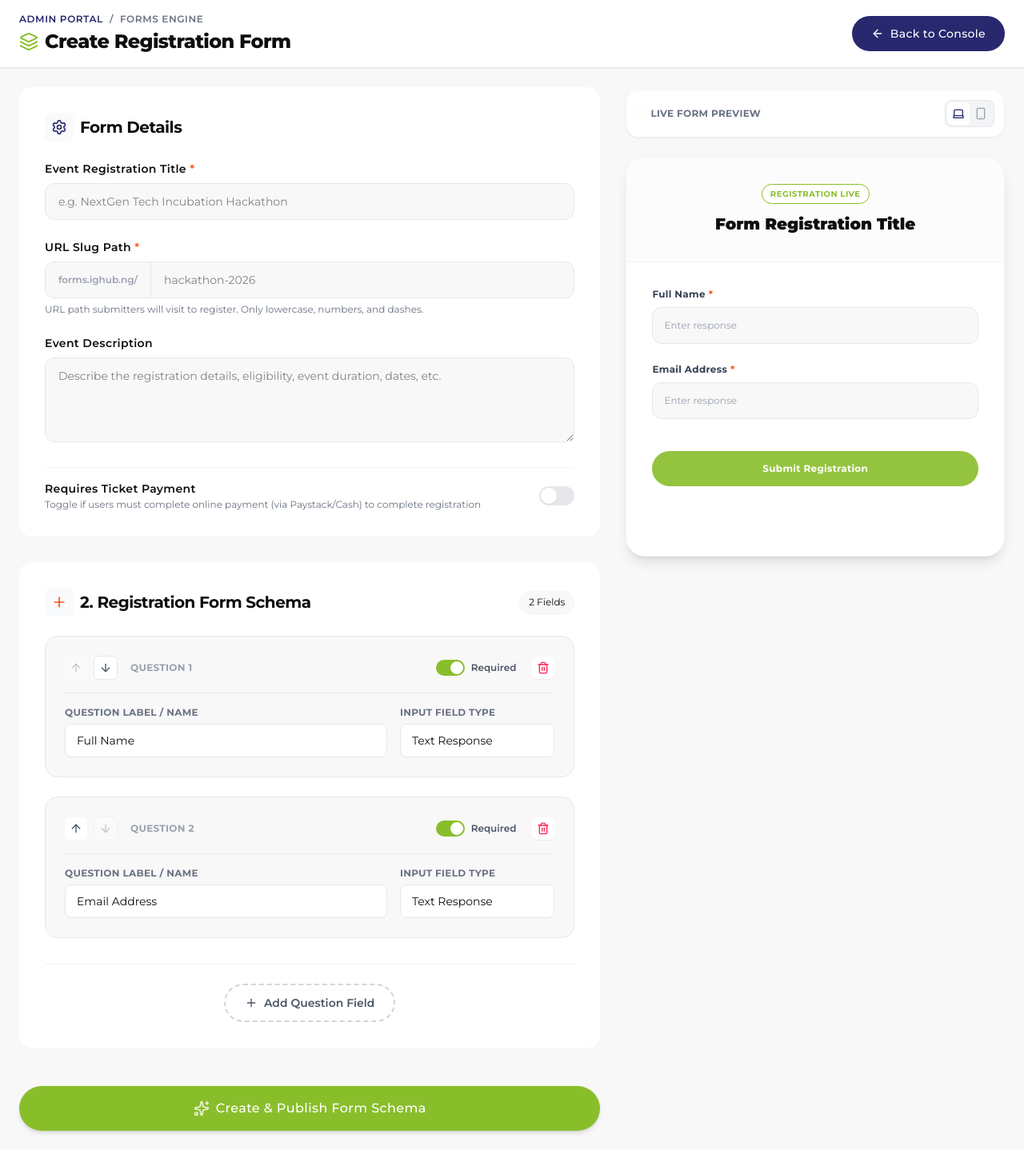
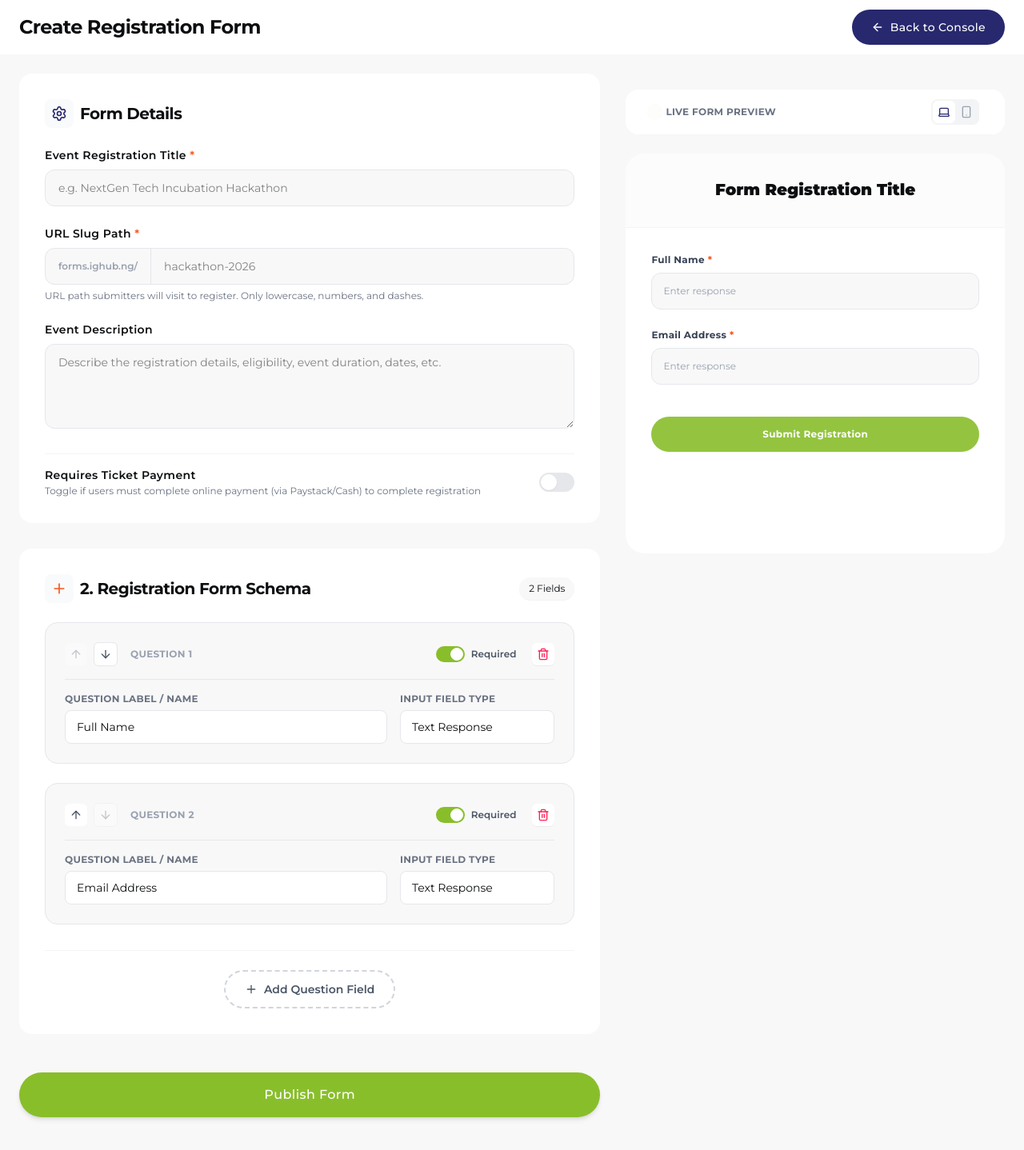
Before and after one commit to dev-emmy001/ighub-forms, a Next.js app: page /admin/create in a window 1280 px wide. Shown: the whole page at 80% size. Built offline with nearby package versions, Linux system fonts and the light colour scheme.

Commit message:
form creation page  ui adj

```diff
--- a/app/(admin)/admin/create/page.tsx
+++ b/app/(admin)/admin/create/page.tsx
@@ -358,16 +358,10 @@ export default function CreateFormPage() {
     return (
         <main className="min-h-screen bg-ighub-light text-ighub-black flex flex-col">
             {/* Header Area */}
-            <header className="border-b border-gray-200 bg-white sticky top-0 z-30 px-6 py-4 shadow-xs">
+            <header className="bg-white sticky top-0 z-30 px-6 py-3">
                 <div className="max-w-7xl mx-auto flex flex-col sm:flex-row justify-between items-start sm:items-center gap-4">
                     <div>
-                        <div className="flex items-center gap-2 text-xs font-semibold uppercase tracking-wider text-gray-500 mb-1">
-                            <span className="text-ighub-purple">Admin Portal</span>
-                            <span>/</span>
-                            <span>Forms Engine</span>
-                        </div>
-                        <h1 className="text-2xl font-extrabold tracking-tight text-ighub-black flex items-center gap-2">
-                            <Layers className="w-6 h-6 text-ighub-green" />
+                        <h1 className="text-2xl font-bold tracking-tight text-ighub-black flex items-center gap-2">
                             Create Registration Form
                         </h1>
                     </div>
@@ -791,12 +785,11 @@ export default function CreateFormPage() {
                                 {isSubmitting ? (
                                     <>
                                         <Loader2 className="w-5 h-5 animate-spin" />
-                                        Publishing to Supabase...
+                                        Publishing...
                                     </>
                                 ) : (
                                     <>
-                                        <Sparkles className="w-5 h-5 text-white animate-pulse" />
-                                        Create & Publish Form Schema
+                                        Publish Form
                                     </>
                                 )}
                             </Button>
@@ -809,7 +802,7 @@ export default function CreateFormPage() {
                     <div className="sticky top-28 space-y-6">
 
                         {/* Device & Controls Bar */}
-                        <div className="bg-white p-3 rounded-2xl border border-gray-100 shadow-xs flex justify-between items-center">
+                        <div className="bg-white p-3 px-8 rounded-2xl flex justify-between items-center">
                             <div className="flex items-center gap-2">
                                 <div className="w-2.5 h-2.5 rounded-full bg-ighub-green animate-ping"></div>
                                 <span className="text-xs font-bold uppercase tracking-wide text-gray-500 flex items-center gap-1.5">
@@ -817,7 +810,7 @@ export default function CreateFormPage() {
                                 </span>
                             </div>
 
-                            <div className="flex items-center bg-gray-100 rounded-lg p-0.5 border border-gray-200">
+                            <div className="flex items-center bg-gray-100 rounded-lg p-0.5">
                                 <button
                                     type="button"
                                     onClick={() => setPreviewDevice("desktop")}
@@ -846,7 +839,7 @@ export default function CreateFormPage() {
                         {/* Interactive Render Wrapper */}
                         <div className="flex justify-center transition-all duration-500">
                             <div
-                                className={`bg-white rounded-3xl border border-gray-100 shadow-lg overflow-hidden transition-all duration-500 flex flex-col ${previewDevice === "mobile" ? "w-full max-w-[375px] min-h-[640px]" : "w-full min-h-[500px]"
+                                className={`bg-white rounded-3xl overflow-hidden transition-all duration-500 flex flex-col ${previewDevice === "mobile" ? "w-full max-w-[375px] min-h-[640px]" : "w-full min-h-[500px]"
                                     }`}
                             >
                                 {/* Mobile Phone Top Notch Simulation */}
@@ -863,9 +856,9 @@ export default function CreateFormPage() {
 
                                 {/* Form Header Preview */}
                                 <div className="p-8 bg-ighub-light/40 border-b border-gray-100 text-center shrink-0">
-                                    <span className="inline-block bg-white text-ighub-green border border-ighub-green text-[10px] font-bold px-2.5 py-1 rounded-full uppercase tracking-wider mb-3 shadow-3xs">
+                                    {/* <span className="inline-block bg-white text-ighub-green border border-ighub-green text-[10px] font-bold px-2.5 py-1 rounded-full uppercase tracking-wider mb-3 shadow-3xs">
                                         Registration Live
-                                    </span>
+                                    </span> */}
                                     <h2 className="text-xl font-black text-ighub-black leading-snug balance max-w-sm mx-auto">
                                         {metadata.title || "Form Registration Title"}
                                     </h2>
@@ -934,20 +927,17 @@ export default function CreateFormPage() {
 
                                     {/* Mock Ticket Price Box if payment active */}
                                     {metadata.requires_payment && (
-                                        <div className="bg-gradient-to-br from-ighub-purple to-ighub-black text-white p-5 rounded-2xl border border-white/5 relative overflow-hidden shadow-md shrink-0">
-                                            <div className="absolute -right-6 -bottom-6 opacity-10 rotate-12">
-                                                <CreditCard className="w-24 h-24" />
-                                            </div>
+                                        <div className="bg-gradient-to-br from-ighub-purple to-ighub-black text-white p-5 rounded-2xl relative overflow-hidden shrink-0">
                                             <div className="relative z-10 flex justify-between items-center">
                                                 <div>
                                                     <div className="flex items-center gap-1.5">
-                                                        <CreditCard className="w-4 h-4 text-ighub-green" />
+                                                        {/* <CreditCard className="w-4 h-4 text-ighub-green" /> */}
                                                         <span className="text-[10px] font-bold uppercase tracking-wider text-gray-300">
                                                             Ticket Payment Required
                                                         </span>
                                                     </div>
                                                     <div className="flex items-baseline gap-2 mt-1.5">
-                                                        <span className="text-xl font-extrabold text-white">
+                                                        <span className="text-xl font-bold text-white">
                                                             ₦{(parseFloat(metadata.discount_price) || 0).toLocaleString()}
                                                         </span>
                                                         {parseFloat(metadata.base_price) > parseFloat(metadata.discount_price) && (
--- a/app/(admin)/admin/page.tsx
+++ b/app/(admin)/admin/page.tsx
@@ -4,12 +4,11 @@ import { Button } from "@/components/ui/button";
 
 export default function AdminDashboardPage() {
     return (
-        <main className="min-h-screen bg-ighub-light text-ighub-black flex flex-col font-sans p-8">
-            <div className="max-w-4xl mx-auto w-full space-y-8 mt-12 bg-white p-8 rounded-2xl border border-gray-100 shadow-xs">
+        <main className="min-h-screen bg-ighub-light text-ighub-black flex flex-col p-8">
+            <div className="max-w-4xl mx-auto w-full space-y-8 mt-12 bg-white p-8 rounded-2xl">
                 <div className="flex flex-col sm:flex-row justify-between items-start sm:items-center gap-4">
                     <div>
-                        <h1 className="text-3xl font-extrabold tracking-tight text-ighub-black flex items-center gap-2">
-                            <Layers className="w-8 h-8 text-ighub-green" />
+                        <h1 className="text-3xl font-bold tracking-tight text-ighub-black flex items-center gap-2">
                             Admin Console
                         </h1>
                         <p className="text-gray-500 text-sm mt-1">
```
